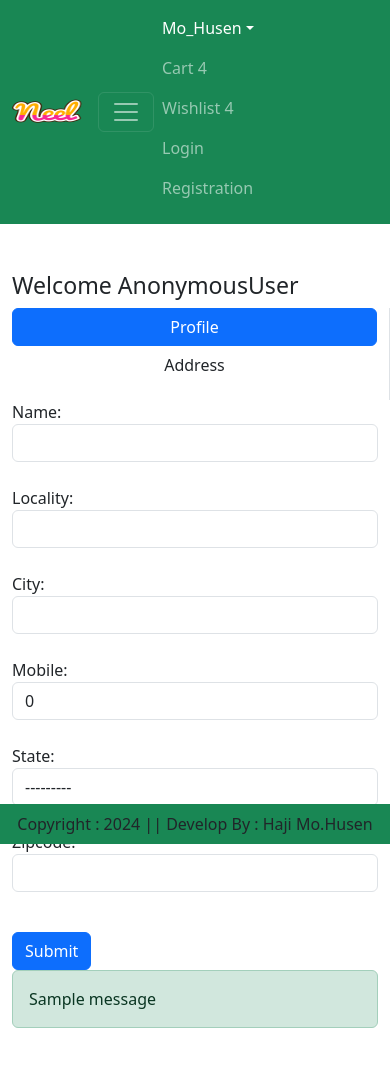
After one commit to Mohusen026/Dairy-Product-E-Commerce-, a Django app: page /profile/ in a window 390 px wide. The commit adds this page. Run offline with Django 5.2, Linux system fonts and the light colour scheme; one stand-in notice (Sample message) is shown.

Commit message:
fiveth commit

```diff
--- a/app/admin.py
+++ b/app/admin.py
@@ -1,8 +1,12 @@
 from django.contrib import admin
-from . models import Product
+from . models import Product,Customer
 
 # Register your models here.
 
 @admin.register(Product)
 class ProductModelAdmin(admin.ModelAdmin):
     list_display=['id','title','discounted_price','category','product_image']
+
+@admin.register(Customer)
+class CustomerModelAdmin(admin.ModelAdmin) :
+    list_display = ['id','user','locality','city','state','zipcode']
--- a/app/forms.py
+++ b/app/forms.py
@@ -40,8 +40,9 @@
 
 
 from django import forms
-from django.contrib.auth.forms import UserCreationForm, AuthenticationForm, UsernameField, PasswordResetForm
+from django.contrib.auth.forms import UserCreationForm, AuthenticationForm, UsernameField, PasswordResetForm,PasswordChangeForm
 from django.contrib.auth.models import User
+from .models import Customer
 
 
 class LoginForm(AuthenticationForm):
@@ -75,8 +76,33 @@ class CustomerRegistrationForm(UserCreationForm):
         fields = ['username', 'email', 'password1', 'password2']
 
 
-class MyPasswordResetForm(PasswordResetForm):
+class MyPasswordResetForm(PasswordResetForm):  #these the chatgpt suggestion so check one again
     email = forms.EmailField(widget=forms.EmailInput(attrs={
         'class': 'form-control',
         'placeholder': 'Email'
     }))
+
+class CustomerProfileForm(forms.ModelForm):
+    class Meta:
+        model = Customer
+        fields = ['name', 'locality', 'city', 'mobile', 'state', 'zipcode']
+        widgets = {
+            'name': forms.TextInput(attrs={'class': 'form-control'}),
+            'locality': forms.TextInput(attrs={'class': 'form-control'}),
+            'city': forms.TextInput(attrs={'class': 'form-control'}),
+            'mobile': forms.NumberInput(attrs={'class': 'form-control'}),
+            'state': forms.Select(attrs={'class': 'form-control'}),  # Assuming state is a select dropdown
+            'zipcode': forms.NumberInput(attrs={'class': 'form-control'}),
+        }
+
+
+class MyPasswordChangeForm(PasswordChangeForm):
+    old_password = forms.CharField(label='Old Password',widget=forms.PasswordInput(attrs={
+    'autocomplete':'True', 'autocomplete':'current-password','class': 'form-control'} ))
+
+    new_password1 = forms.CharField(label='New Password',widget=forms.PasswordInput(attrs={
+    'autocomplete': 'current-password','class': 'form-control' }))
+
+    new_password2 = forms.CharField(label='Confirm Password',widget=forms.PasswordInput(attrs={
+    'autocomplete': 'current-password','class': 'form-control'})
+)
--- a/app/models.py
+++ b/app/models.py
@@ -1,6 +1,47 @@
 from django.db import models
+from django.contrib.auth.models import User
 
 # Create your models here.
+STATE_CHOICES = (
+    ('Andaman & Nicobar Islands', 'Andaman & Nicobar Islands'),
+    ('Andhra Pradesh', 'Andhra Pradesh'),
+    ('Arunachal Pradesh', 'Arunachal Pradesh'),
+    ('Assam', 'Assam'),
+    ('Bihar', 'Bihar'),
+    ('Chandigarh', 'Chandigarh'),
+    ('Chhattisgarh', 'Chhattisgarh'),
+    ('Dadra & Nagar Haveli', 'Dadra & Nagar Haveli'),
+    ('Daman and Diu', 'Daman and Diu'),
+    ('Delhi', 'Delhi'),
+    ('Goa', 'Goa'),
+    ('Gujarat', 'Gujarat'),
+    ('Haryana', 'Haryana'),
+    ('Himachal Pradesh', 'Himachal Pradesh'),
+    ('Jammu & Kashmir', 'Jammu & Kashmir'),
+    ('Jharkhand', 'Jharkhand'),
+    ('Karnataka', 'Karnataka'),
+    ('Kerala', 'Kerala'),
+    ('Lakshadweep', 'Lakshadweep'),
+    ('Madhya Pradesh', 'Madhya Pradesh'),
+    ('Maharashtra', 'Maharashtra'),
+    ('Manipur', 'Manipur'),
+    ('Meghalaya', 'Meghalaya'),
+    ('Mizoram', 'Mizoram'),
+    ('Nagaland', 'Nagaland'),
+    ('Odisha', 'Odisha'),
+    ('Puducherry', 'Puducherry'),
+    ('Punjab', 'Punjab'),
+    ('Rajasthan', 'Rajasthan'),
+    ('Sikkim', 'Sikkim'),
+    ('Tamil Nadu', 'Tamil Nadu'),
+    ('Telangana', 'Telangana'),
+    ('Tripura', 'Tripura'),
+    ('Uttarakhand', 'Uttarakhand'),
+    ('Uttar Pradesh', 'Uttar Pradesh'),
+    ('West Bengal', 'West Bengal'),
+)
+
+
 
 CATEGORY_CHOICES = (
     ('CR', 'Curd'),
@@ -25,3 +66,15 @@ class Product(models.Model):
 
     def __str__(self):
         return self.title
+
+
+class Customer(models.Model):
+    user = models.ForeignKey(User,on_delete=models.CASCADE) #here used the foregin key
+    name =models.CharField(max_length=200)
+    locality = models.CharField(max_length=200)
+    city =models.CharField(max_length=50)
+    mobile = models.IntegerField(default=0)
+    zipcode = models. IntegerField()
+    state = models.CharField(choices=STATE_CHOICES, max_length=100) #these selection is optinal
+    def __str__ (self) :
+        return self.name
--- a/app/templates/app/base.html
+++ b/app/templates/app/base.html
@@ -66,9 +66,9 @@
                 id="profileDropdown" role="button" data-bs-toggle="dropdown"
                 aria-expanded="false">Mo_Husen</a>
                 <ul class="dropdown-menu" aria-labelledby="profileDropdown">
-                <li><a class="dropdown-item" href="#">Profile</a></li>
+                <li><a class="dropdown-item" href="{% url 'profile' %}">Profile</a></li>
                 <li><a class="dropdown-item" href="#">Order</a></li>
-                <li><a class="dropdown-item" href="#">Change Password</a></li>
+                <li><a class="dropdown-item" href="{% url 'passwordchange' %}">Change Password</a></li>
                 <li><a class="dropdown-item" href="#">Logout</a></li>
                 </ul>
             </li>
--- /dev/null
+++ b/app/templates/app/profile.html
@@ -0,0 +1,43 @@
+{% extends 'app/base.html' %}
+{% load static %}
+{% block title %}Profile{% endblock title %}
+{% block main-content %}
+<div class="container my-5">
+    <div class="row">
+    <h3>Welcome <span class="text-capitalize">{{ request.user }}</span></h3>
+
+<div class="col-sm-2 border-end">
+    <ul class="list-unstyled">
+        <li class="d-grid"><a href="{% url 'profile' %}" class="btn btn-primary">Profile</a></li>
+        <li class="d-grid"><a href="{% url 'address' %}" class="btn">Address</a></li>
+    </ul>
+</div>
+
+<div class="col-sm-8 offset-sm-1">
+    <form action="" method="post">
+        {% csrf_token %}
+        {% for fm in form %}
+            {{ fm.label_tag }} {{ fm }} <small class='text-danger'>{{fm.errors|striptags}}</small><br>
+        {% endfor %}
+        <div class="col-12 mt-3">
+            <button type="submit" class="btn btn-primary">Submit</button>
+        </div>
+        {% if form.non_field_errors %}
+            {% for error in form.non_field_errors %}
+                <p class="alert alert-danger my-3">
+                    {{error}}
+                </p>
+            {% endfor %}
+        {% endif %}
+        {% if messages %}
+            {% for msg in messages %}
+                <div class="alert alert-{{msg.tags}}" role="alert">
+                    {{ msg }}
+                </div>
+            {% endfor %}
+        {% endif %}
+    </form>
+</div>
+</div>
+</div>
+{% endblock main-content %}
--- a/app/urls.py
+++ b/app/urls.py
@@ -30,7 +30,8 @@ from . import views
 from django.conf import settings
 from django.conf.urls.static import static
 from django.contrib.auth import views as auth_view
-from .forms import LoginForm, MyPasswordResetForm
+from .forms import LoginForm, MyPasswordResetForm,MyPasswordChangeForm
+
 
 urlpatterns = [
     path('', views.home),
@@ -39,10 +40,17 @@ urlpatterns = [
     path('category/<slug:val>', views.CategoryView.as_view(), name="category"),
     path('category-title/<val>', views.CategoryTitle.as_view(), name="category-title"),
     path('product-detail/<int:pk>', views.ProductDetail.as_view(), name="product-detail"),
+    path('profile/',views.ProfileView.as_view(),name='profile'),
+    path('address/',views.address,name='address'),#when we use the class that time we use the as_view but here the we uuse thee function so we can't use the as_view
+    path('updateAddress/<int:pk>',views.updateAddress.as_view(),name='updateAddress'),
 
     # login authentication
     path('registration/', views.CustomerRegistrationView.as_view(), name='customerregistration'),
     path('accounts/login/', auth_view.LoginView.as_view(template_name='app/login.html', authentication_form=LoginForm), name='login'),
+    path('passwordchange/', auth_view.PasswordChangeView.as_view(template_name='app/changepassword.html',form_class=MyPasswordChangeForm,success_url='/passwordchangedone') , name='passwordchange'),
+    path('passwordchangedone/', auth_view.PasswordChangeDoneView.as_view(template_name='app/passwordchangedone.html'),name='passwordchangedone'),
+
+
 
     # password reset
     path('password-reset/', auth_view.PasswordResetView.as_view(
--- a/app/views.py
+++ b/app/views.py
@@ -1,8 +1,8 @@
-from django.shortcuts import render
+from django.shortcuts import render,redirect
 from django.views import View
-from . models import Product
+from . models import Customer, Product
 from django.db.models import Count
-from . forms import CustomerRegistrationForm
+from . forms import CustomerRegistrationForm,CustomerProfileForm
 from django.contrib import messages
 
 
@@ -48,3 +48,54 @@ class CustomerRegistrationView(View):
         else:
             messages.warning(request, "Invalid Input Data")
         return render(request, 'app/customerregistration.html',locals())
+
+class ProfileView(View) :
+    def get(self, request):
+        form=CustomerProfileForm()
+        return render(request,'app/profile.html',locals())
+
+    def post(self,request):
+        form = CustomerProfileForm(request.POST)
+        if form.is_valid():
+            user = request.user
+            name = form.cleaned_data['name']
+            locality = form.cleaned_data['locality']
+            city = form.cleaned_data['city']
+            mobile = form.cleaned_data['mobile']
+            state = form.cleaned_data['state']
+            zipcode = form.cleaned_data['zipcode']  # Assuming you have a Customer model defined
+
+            reg = Customer(user=user,name=name,locality=locality,city=city, mobile=mobile, state=state, zipcode=zipcode)
+            reg.save()
+            messages.success(request,"Congratulation Profile Save Successfully")
+        else:
+            messages.warning(request,"Invalid Input Data")
+
+        return render(request,'app/profile.html',locals())
+
+def address(request):
+    add = Customer.objects.filter(user=request.user) #only login user can see the data like thr root user
+    return render(request,'app/address.html',locals())
+
+
+class updateAddress(View):
+    def get(self,request,pk):#here hte pk is indicate the primary key
+        add=Customer.objects.get(pk=pk)
+        form=CustomerProfileForm(instance=add)
+        return render(request,'app/updateAddress.html',locals())
+
+    def post(self,request,pk):
+        form=CustomerProfileForm(request.POST)
+        if form.is_valid():
+            add=Customer.objects.get(pk=pk)
+            add.name=form.cleaned_data['name']
+            add.locality=form.cleaned_data['locality']
+            add.city=form.cleaned_data['city']
+            add.mobile=form.cleaned_data['mobile']
+            add.state=form.cleaned_data['state']
+            add.zipcode=form.cleaned_data['zipcode']
+            add.save()
+            messages.success(request,"Congratulations Profile Update Successfully")
+        else:
+            messages.warning(request,"Invalid Input Data")
+        return redirect("address")
--- a/ec/settings.py
+++ b/ec/settings.py
@@ -119,6 +119,7 @@ USE_TZ = True
 STATIC_URL = 'static/'
 MEDIA_URL='/media/'
 MEDIA_ROOT=BASE_DIR/'media'
+LOGIN_REDIRECT_URL='/profile'
 
 # Default primary key field type
 # https://docs.djangoproject.com/en/5.0/ref/settings/#default-auto-field
```
Also changed, not shown: app/templates/app/address.html (added, +41 -0 lines), app/templates/app/passwordchangedone.html (added, +30 -0 lines), app/templates/app/updateAddress.html (added, +28 -0 lines), app/migrations/0002_customer.py (added), app/templates/app/changepassword.html (added), db.sqlite3.
